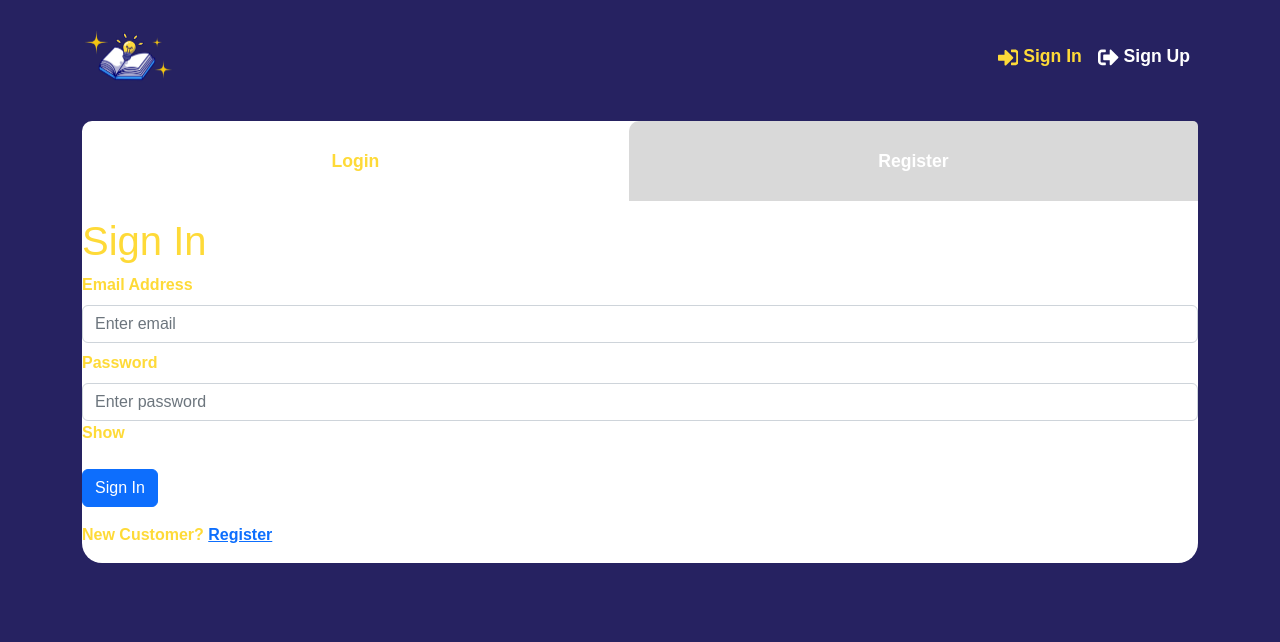
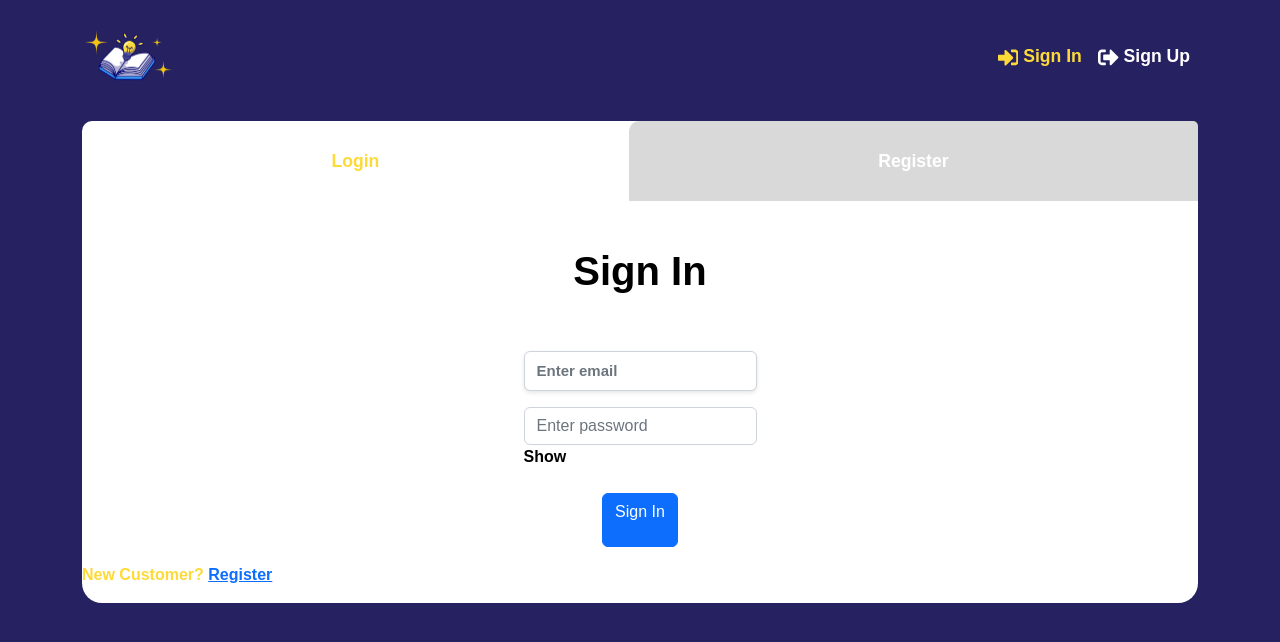
Before and after one commit to PiroAvni/Educational_App_-Client_React, a React (Vite) app in the folder educational_app/: page /login in a window 1280 px wide. Shown: the top 642 px of the page. Built offline with nearby package versions, Linux system fonts and the light colour scheme.

Commit message:
add some styling

```diff
--- a/educational_app/src/components/Hero/sytle.css
+++ b/educational_app/src/components/Hero/sytle.css
@@ -1,9 +1,9 @@
-/* .py-5 {
+.py-5 {
   display: flex;
   justify-content: center;
   align-items: center;
   height: 100vh;
-} */
+}
 
 .hero-card {
   background-image: linear-gradient(
--- a/educational_app/src/screens/LoginScreen/index.jsx
+++ b/educational_app/src/screens/LoginScreen/index.jsx
@@ -8,6 +8,7 @@ import { setCredentials } from '../../slices/authSlice/authSlice'
 import { toast } from 'react-toastify'
 import { InputBox } from '../../components'
 // import Loader from '../../components';
+import './style.css'
 
 const LoginScreen = () => {
   const [email, setEmail] = useState('')
@@ -39,21 +40,22 @@ const LoginScreen = () => {
 
   return (
     <>
-      <h1>Sign In</h1>
+      <h1 className='sign-in-title'>Sign In</h1>
 
-      <Form onSubmit={submitHandler}>
+      <Form className='form-container' onSubmit={submitHandler}>
         <Form.Group className='my-2' controlId='email'>
-          <Form.Label>Email Address</Form.Label>
+          {/* <Form.Label className='email-address'>Email Address</Form.Label> */}
           <Form.Control
             type='email'
             placeholder='Enter email'
             value={email}
             onChange={(e) => setEmail(e.target.value)}
+            className='email-input'
           ></Form.Control>
         </Form.Group>
 
         <Form.Group className='my-2' controlId='password'>
-          <Form.Label>Password</Form.Label>
+          {/* <Form.Label className='password'>Password</Form.Label> */}
           <InputBox
             type='null'
             placeholder='Enter password'
@@ -68,7 +70,7 @@ const LoginScreen = () => {
           variant='primary'
           className='mt-3'
         >
-          Sign In
+          <p className='sign-in'>Sign In</p>
         </Button>
       </Form>
 
--- a/educational_app/src/screens/LoginScreen/style.css
+++ b/educational_app/src/screens/LoginScreen/style.css
@@ -1,2 +1,34 @@
-.login-form {
+.form-container {
+  color: black;
+  display: flex;
+  flex-direction: column;
+  justify-content: center;
+  align-items: center;
+  padding-top: 40px;
 }
+
+.sign-in-title {
+  color: black;
+  text-align: center;
+  padding-top: 30px;
+  font-weight: 900;
+}
+.email-input {
+  width: 800px;
+  height: 40px;
+  border-radius: 100px;
+  background-color: #f5f5f5;
+  border: none;
+
+  border-radius: 10px;
+  box-shadow: 0 2px 4px rgba(0, 0, 0, 0.1);
+}
+
+.email-input::placeholder {
+  font-weight: bold;
+  color: black;
+  font-size: 15px;
+}
+.email-input:focus {
+  outline: none;
+}
```
Also changed, not shown: educational_app/src/components/Header/style.css (+6 -5 lines), educational_app/src/components/InputBox/style.css (added).
